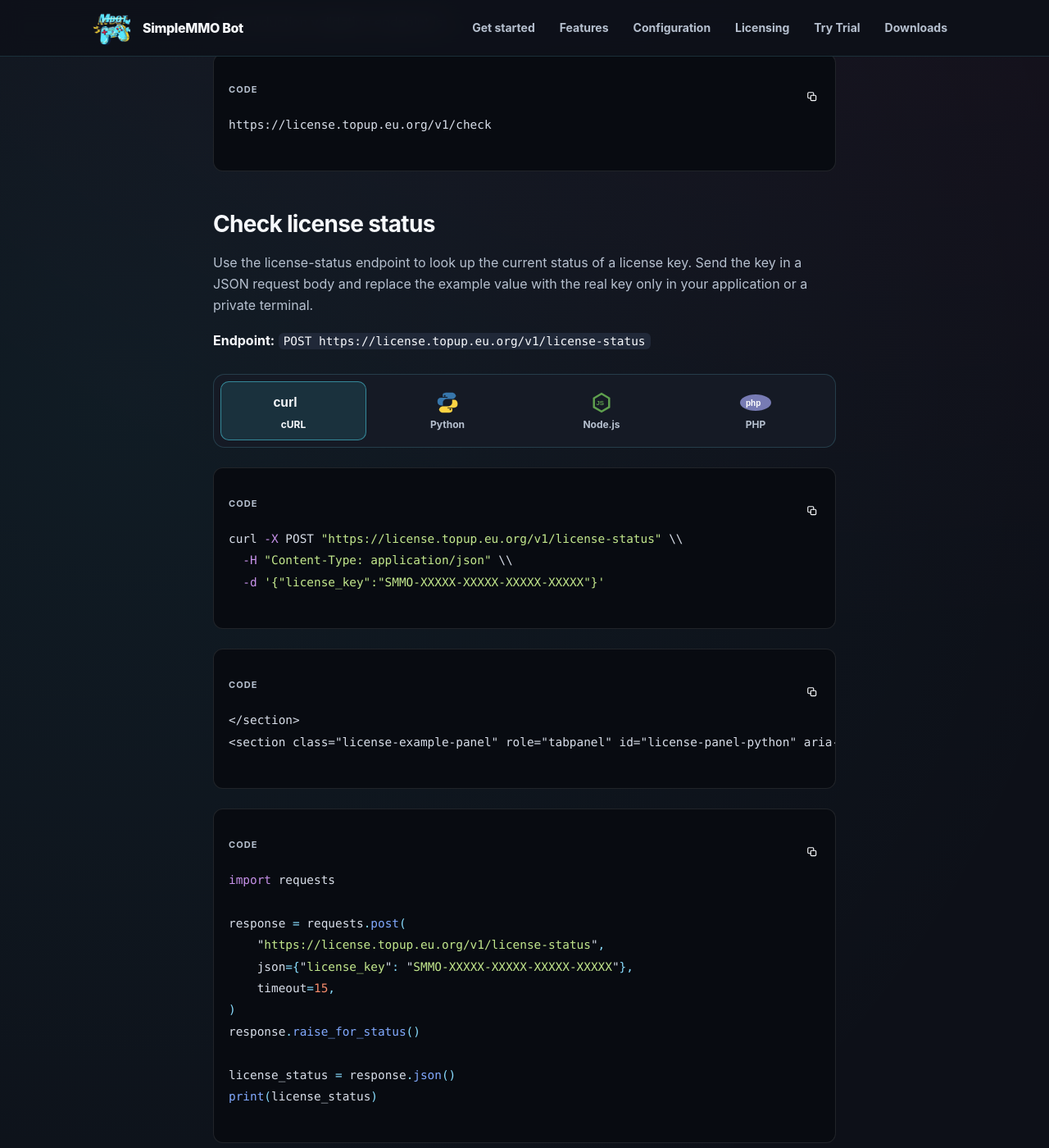
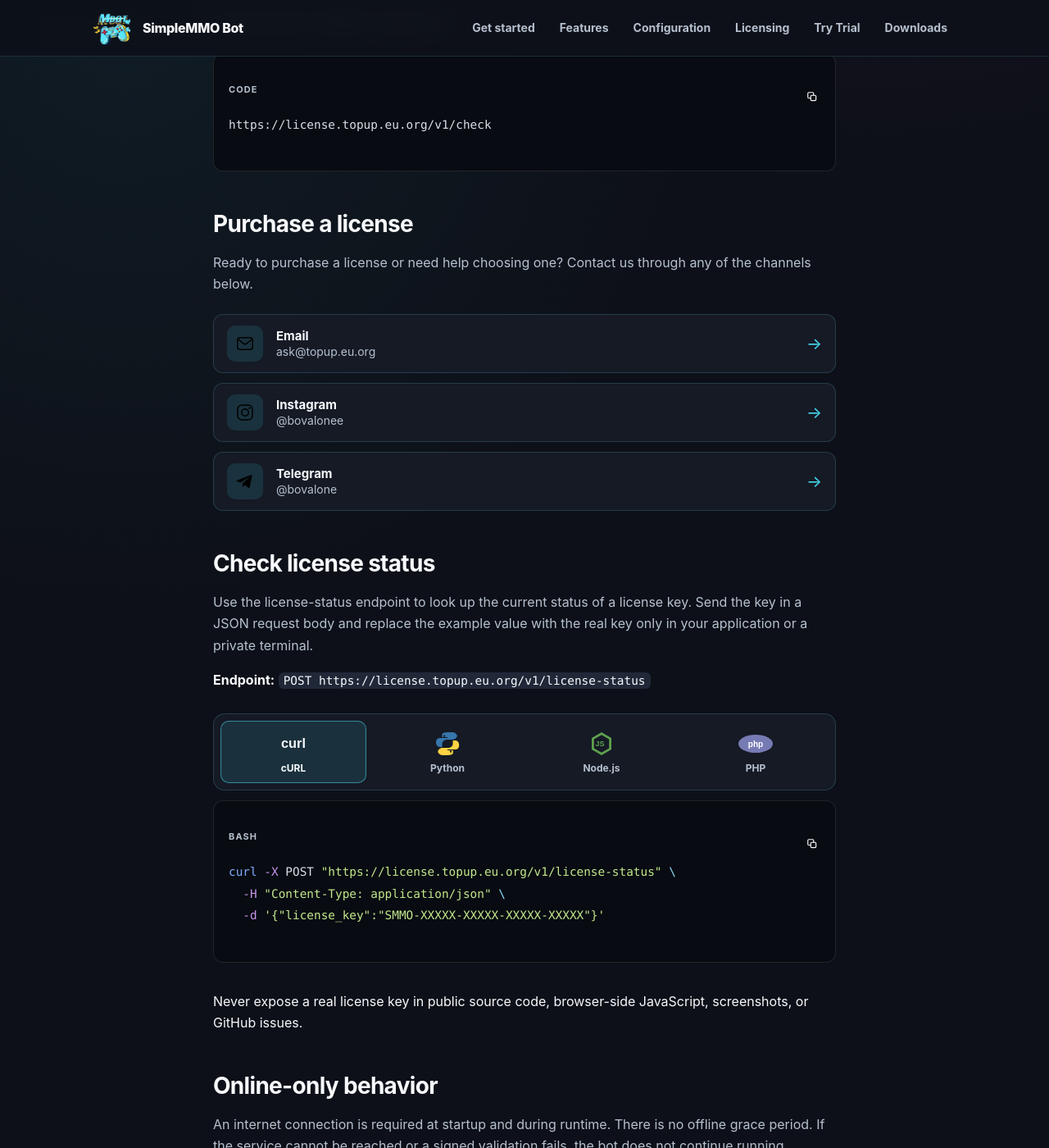
Before and after one commit to SMMURDA/simplemmo-bot, a Jekyll site: the page built from licensing.md, in a window 1280 px wide and 1400 px high, scrolled down 502 px. Shown: the whole window at 82% size. Built offline with Jekyll 4.4.1, drawn with Linux system fonts in a browser that asks for light colours; some of the changed text lies outside the part shown.

Commit message:
fixed - license

````diff
--- a/_layouts/default.html
+++ b/_layouts/default.html
@@ -7,7 +7,7 @@
   <meta name="theme-color" content="#0d1018">
   {% seo %}
   <link rel="icon" type="image/png" href="/assets/images/mbot-favicon.png">
-  <link rel="stylesheet" href="/assets/css/site.css?v=20260719-1">
+  <link rel="stylesheet" href="/assets/css/site.css?v=20260719-2">
 </head>
 <body>
   <a class="skip-link" href="#main-content">Skip to content</a>
@@ -64,6 +64,6 @@
       </a>
     </nav>
   </footer>
-  <script src="/assets/js/site.js?v=20260719-1" defer></script>
+  <script src="/assets/js/site.js?v=20260719-2" defer></script>
 </body>
 </html>
--- a/assets/css/site.css
+++ b/assets/css/site.css
@@ -716,3 +716,14 @@ body.image-lightbox-open { overflow: hidden; }
 .license-example-panel > .highlight, .license-example-panel > .code-sample { margin: 12px 0 0; }
 @media (max-width: 520px) { .license-example-tabs { gap: 6px; padding: 6px; } .license-example-tab { min-height: 64px; font-size: 11px; } .license-language-logo { transform: scale(.88); } .license-example-panel .highlight pre, .license-example-panel pre { font-size: 12px; } }
 @media (prefers-reduced-motion: reduce) { .license-example-tab { transition: none; } .license-example-tab:hover { transform: none; } }
+
+/* Final alignment for the compact license language picker. */
+.license-example-tabs { align-items: stretch; }
+.license-example-tab { grid-template-rows: 32px 14px; align-items: center; min-height: 76px; gap: 7px; }
+.license-logo-frame { width: 56px; height: 32px; display: grid; place-items: center; }
+.license-language-logo { width: 32px; height: 32px; overflow: visible; }
+.license-language-logo--curl { width: 56px; height: 32px; }
+.license-language-logo--php { width: 52px; height: 32px; }
+.license-example-tab > span:last-child { align-self: center; white-space: nowrap; }
+.license-example-panel .highlight { margin-top: 12px; }
+@media (max-width: 520px) { .license-example-tab { grid-template-rows: 30px 14px; min-height: 72px; gap: 6px; } .license-logo-frame { transform: scale(.94); } }
--- a/licensing.md
+++ b/licensing.md
@@ -21,112 +21,6 @@ The production validation endpoint is:
 https://license.topup.eu.org/v1/check
 ```
 
-## Check license status
-
-Use the license-status endpoint to look up the current status of a license key. Send the key in a JSON request body and replace the example value with the real key only in your application or a private terminal.
-
-**Endpoint:** `POST https://license.topup.eu.org/v1/license-status`
-
-<div class="license-examples" data-license-examples>
-  <div class="license-example-tabs" role="tablist" aria-label="License status examples">
-    <button class="license-example-tab is-active" type="button" role="tab" id="license-tab-curl" aria-selected="true" aria-controls="license-panel-curl" data-license-tab="curl">
-      <svg class="license-language-logo license-language-logo--curl" viewBox="0 0 72 28" aria-hidden="true"><text x="2" y="21" fill="currentColor" font-family="Arial, sans-serif" font-size="22" font-weight="700">curl</text></svg>
-      <span>cURL</span>
-    </button>
-    <button class="license-example-tab" type="button" role="tab" id="license-tab-python" aria-selected="false" aria-controls="license-panel-python" data-license-tab="python" tabindex="-1">
-      <svg class="license-language-logo license-language-logo--python" viewBox="0 0 32 32" aria-hidden="true"><path fill="#3776ab" d="M16 2c-7 0-6.6 3-6.6 3v3h6.8v1H7c-3.3 0-5 2-5 5.3 0 3.3 1.7 5.7 5 5.7h2.6v-3.7c0-3.3 2.8-5.4 6.2-5.4h6.6c3.1 0 5.6-2.6 5.6-5.8V7.9C28 4.6 25.4 2 22.2 2H16Zm-3.8 3.4a1.2 1.2 0 1 1 0 2.4 1.2 1.2 0 0 1 0-2.4Z"/><path fill="#ffd343" d="M16.2 30c7 0 6.6-3 6.6-3v-3H16v-1h9.2c3.3 0 5-2 5-5.3 0-3.3-1.7-5.7-5-5.7h-2.6v3.7c0 3.3-2.8 5.4-6.2 5.4H9.8c-3.1 0-5.6 2.6-5.6 5.8v-1.8C4.2 27.4 6.8 30 10 30h6.2Zm3.8-3.4a1.2 1.2 0 1 1 0-2.4 1.2 1.2 0 0 1 0 2.4Z"/></svg>
-      <span>Python</span>
-    </button>
-    <button class="license-example-tab" type="button" role="tab" id="license-tab-node" aria-selected="false" aria-controls="license-panel-node" data-license-tab="node" tabindex="-1">
-      <svg class="license-language-logo license-language-logo--node" viewBox="0 0 32 32" aria-hidden="true"><path fill="#5fa04e" d="m16 2 12 7v14l-12 7L4 23V9l12-7Zm0 3.2L6.8 10.5v11L16 26.8l9.2-5.3v-11L16 5.2Z"/><text x="8.5" y="19.2" fill="#5fa04e" font-family="Arial, sans-serif" font-size="9" font-weight="700">JS</text></svg>
-      <span>Node.js</span>
-    </button>
-    <button class="license-example-tab" type="button" role="tab" id="license-tab-php" aria-selected="false" aria-controls="license-panel-php" data-license-tab="php" tabindex="-1">
-      <svg class="license-language-logo license-language-logo--php" viewBox="0 0 42 28" aria-hidden="true"><ellipse cx="21" cy="14" rx="19" ry="10" fill="#777bb4"/><text x="9" y="17.5" fill="#fff" font-family="Arial, sans-serif" font-size="10" font-weight="700">php</text></svg>
-      <span>PHP</span>
-    </button>
-  </div>
-
-  <div class="license-example-panels">
-    <section class="license-example-panel" role="tabpanel" id="license-panel-curl" aria-labelledby="license-tab-curl" data-license-panel="curl" markdown="1">
-
-```bash
-curl -X POST "https://license.topup.eu.org/v1/license-status" \\
-  -H "Content-Type: application/json" \\
-  -d '{"license_key":"SMMO-XXXXX-XXXXX-XXXXX-XXXXX"}'
-```
-
-    </section>
-    <section class="license-example-panel" role="tabpanel" id="license-panel-python" aria-labelledby="license-tab-python" data-license-panel="python" hidden markdown="1">
-
-```python
-import requests
-
-response = requests.post(
-    "https://license.topup.eu.org/v1/license-status",
-    json={"license_key": "SMMO-XXXXX-XXXXX-XXXXX-XXXXX"},
-    timeout=15,
-)
-response.raise_for_status()
-
-license_status = response.json()
-print(license_status)
-```
-
-    </section>
-    <section class="license-example-panel" role="tabpanel" id="license-panel-node" aria-labelledby="license-tab-node" data-license-panel="node" hidden markdown="1">
-
-```javascript
-const response = await fetch("https://license.topup.eu.org/v1/license-status", {
-  method: "POST",
-  headers: { "Content-Type": "application/json" },
-  body: JSON.stringify({
-    license_key: "SMMO-XXXXX-XXXXX-XXXXX-XXXXX",
-  }),
-});
-
-if (!response.ok) {
-  throw new Error(`License status request failed: ${response.status}`);
-}
-
-const licenseStatus = await response.json();
-console.log(licenseStatus);
-```
-
-    </section>
-    <section class="license-example-panel" role="tabpanel" id="license-panel-php" aria-labelledby="license-tab-php" data-license-panel="php" hidden markdown="1">
-
-```php
-<?php
-
-$curl = curl_init("https://license.topup.eu.org/v1/license-status");
-curl_setopt_array($curl, [
-    CURLOPT_POST => true,
-    CURLOPT_HTTPHEADER => ["Content-Type: application/json"],
-    CURLOPT_POSTFIELDS => json_encode([
-        "license_key" => "SMMO-XXXXX-XXXXX-XXXXX-XXXXX",
-    ]),
-    CURLOPT_RETURNTRANSFER => true,
-    CURLOPT_TIMEOUT => 15,
-]);
-
-$response = curl_exec($curl);
-$statusCode = curl_getinfo($curl, CURLINFO_HTTP_CODE);
-curl_close($curl);
-
-if ($response === false || $statusCode < 200 || $statusCode >= 300) {
-    throw new RuntimeException("License status request failed.");
-}
-
-$licenseStatus = json_decode($response, true, flags: JSON_THROW_ON_ERROR);
-print_r($licenseStatus);
-```
-
-    </section>
-  </div>
-</div>
-<callout icon="⚠️">Never expose a real license key in public source code, browser-side JavaScript, screenshots, or GitHub issues.</callout>
-
 ## Purchase a license
 
 Ready to purchase a license or need help choosing one? Contact us through any of the channels below.
@@ -149,9 +43,95 @@ Ready to purchase a license or need help choosing one? Contact us through any of
   </a>
 </div>
 
+## Check license status
+
+Use the license-status endpoint to look up the current status of a license key. Send the key in a JSON request body and replace the example value with the real key only in your application or a private terminal.
+
+**Endpoint:** `POST https://license.topup.eu.org/v1/license-status`
+
+<div class="license-examples" data-license-examples>
+  <div class="license-example-tabs" role="tablist" aria-label="License status examples">
+    <button class="license-example-tab is-active" type="button" role="tab" id="license-tab-curl" aria-selected="true" aria-controls="license-panel-curl" data-license-tab="curl">
+      <span class="license-logo-frame" aria-hidden="true"><svg class="license-language-logo license-language-logo--curl" viewBox="0 0 72 32"><text x="36" y="22" text-anchor="middle" fill="currentColor" font-family="Arial, sans-serif" font-size="21" font-weight="700">curl</text></svg></span><span>cURL</span>
+    </button>
+    <button class="license-example-tab" type="button" role="tab" id="license-tab-python" aria-selected="false" aria-controls="license-panel-python" data-license-tab="python" tabindex="-1">
+      <span class="license-logo-frame" aria-hidden="true"><svg class="license-language-logo" viewBox="0 0 32 32"><path fill="#3776ab" d="M16 2c-7 0-6.6 3-6.6 3v3h6.8v1H7c-3.3 0-5 2-5 5.3 0 3.3 1.7 5.7 5 5.7h2.6v-3.7c0-3.3 2.8-5.4 6.2-5.4h6.6c3.1 0 5.6-2.6 5.6-5.8V7.9C28 4.6 25.4 2 22.2 2H16Zm-3.8 3.4a1.2 1.2 0 1 1 0 2.4 1.2 1.2 0 0 1 0-2.4Z"/><path fill="#ffd343" d="M16.2 30c7 0 6.6-3 6.6-3v-3H16v-1h9.2c3.3 0 5-2 5-5.3 0-3.3-1.7-5.7-5-5.7h-2.6v3.7c0 3.3-2.8 5.4-6.2 5.4H9.8c-3.1 0-5.6 2.6-5.6 5.8v-1.8C4.2 27.4 6.8 30 10 30h6.2Zm3.8-3.4a1.2 1.2 0 1 1 0-2.4 1.2 1.2 0 0 1 0 2.4Z"/></svg></span><span>Python</span>
+    </button>
+    <button class="license-example-tab" type="button" role="tab" id="license-tab-node" aria-selected="false" aria-controls="license-panel-node" data-license-tab="node" tabindex="-1">
+      <span class="license-logo-frame" aria-hidden="true"><svg class="license-language-logo" viewBox="0 0 32 32"><path fill="#5fa04e" d="m16 2 12 7v14l-12 7L4 23V9l12-7Zm0 3.2L6.8 10.5v11L16 26.8l9.2-5.3v-11L16 5.2Z"/><text x="8.5" y="19.2" fill="#5fa04e" font-family="Arial, sans-serif" font-size="9" font-weight="700">JS</text></svg></span><span>Node.js</span>
+    </button>
+    <button class="license-example-tab" type="button" role="tab" id="license-tab-php" aria-selected="false" aria-controls="license-panel-php" data-license-tab="php" tabindex="-1">
+      <span class="license-logo-frame" aria-hidden="true"><svg class="license-language-logo license-language-logo--php" viewBox="0 0 48 32"><ellipse cx="24" cy="16" rx="21" ry="11" fill="#777bb4"/><text x="24" y="19.5" text-anchor="middle" fill="#fff" font-family="Arial, sans-serif" font-size="10" font-weight="700">php</text></svg></span><span>PHP</span>
+    </button>
+  </div>
+  <div class="license-example-panels">
+    <section class="license-example-panel" role="tabpanel" id="license-panel-curl" aria-labelledby="license-tab-curl" data-license-panel="curl">
+      <div class="highlight"><pre><code class="language-bash"><span class="nf">curl</span> <span class="k">-X</span> POST <span class="s">"https://license.topup.eu.org/v1/license-status"</span> <span class="o">\</span>
+  <span class="k">-H</span> <span class="s">"Content-Type: application/json"</span> <span class="o">\</span>
+  <span class="k">-d</span> <span class="s">'{"license_key":"SMMO-XXXXX-XXXXX-XXXXX-XXXXX"}'</span></code></pre></div>
+    </section>
+    <section class="license-example-panel" role="tabpanel" id="license-panel-python" aria-labelledby="license-tab-python" data-license-panel="python" hidden>
+      <div class="highlight"><pre><code class="language-python"><span class="k">import</span> <span class="nn">requests</span>
+
+response <span class="o">=</span> requests.<span class="nf">post</span>(
+    <span class="s">"https://license.topup.eu.org/v1/license-status"</span>,
+    json<span class="o">=</span>{<span class="s">"license_key"</span>: <span class="s">"SMMO-XXXXX-XXXXX-XXXXX-XXXXX"</span>},
+    timeout<span class="o">=</span><span class="mi">15</span>,
+)
+response.<span class="nf">raise_for_status</span>()
+
+license_status <span class="o">=</span> response.<span class="nf">json</span>()
+<span class="nf">print</span>(license_status)</code></pre></div>
+    </section>
+    <section class="license-example-panel" role="tabpanel" id="license-panel-node" aria-labelledby="license-tab-node" data-license-panel="node" hidden>
+      <div class="highlight"><pre><code class="language-javascript"><span class="k">const</span> response <span class="o">=</span> <span class="k">await</span> <span class="nf">fetch</span>(<span class="s">"https://license.topup.eu.org/v1/license-status"</span>, {
+  method: <span class="s">"POST"</span>,
+  headers: { <span class="s">"Content-Type"</span>: <span class="s">"application/json"</span> },
+  body: JSON.<span class="nf">stringify</span>({
+    license_key: <span class="s">"SMMO-XXXXX-XXXXX-XXXXX-XXXXX"</span>,
+  }),
+});
+
+<span class="k">if</span> (!response.ok) {
+  <span class="k">throw new</span> Error(<span class="s">`License status request failed: ${response.status}`</span>);
+}
+
+<span class="k">const</span> licenseStatus <span class="o">=</span> <span class="k">await</span> response.<span class="nf">json</span>();
+console.<span class="nf">log</span>(licenseStatus);</code></pre></div>
+    </section>
+    <section class="license-example-panel" role="tabpanel" id="license-panel-php" aria-labelledby="license-tab-php" data-license-panel="php" hidden>
+      <div class="highlight"><pre><code class="language-php"><span class="k">&lt;?php</span>
+
+<span class="nv">$curl</span> <span class="o">=</span> <span class="nf">curl_init</span>(<span class="s">"https://license.topup.eu.org/v1/license-status"</span>);
+<span class="nf">curl_setopt_array</span>(<span class="nv">$curl</span>, [
+    CURLOPT_POST <span class="o">=&gt;</span> <span class="k">true</span>,
+    CURLOPT_HTTPHEADER <span class="o">=&gt;</span> [<span class="s">"Content-Type: application/json"</span>],
+    CURLOPT_POSTFIELDS <span class="o">=&gt;</span> <span class="nf">json_encode</span>([
+        <span class="s">"license_key"</span> <span class="o">=&gt;</span> <span class="s">"SMMO-XXXXX-XXXXX-XXXXX-XXXXX"</span>,
+    ]),
+    CURLOPT_RETURNTRANSFER <span class="o">=&gt;</span> <span class="k">true</span>,
+    CURLOPT_TIMEOUT <span class="o">=&gt;</span> <span class="mi">15</span>,
+]);
+
+<span class="nv">$response</span> <span class="o">=</span> <span class="nf">curl_exec</span>(<span class="nv">$curl</span>);
+<span class="nv">$statusCode</span> <span class="o">=</span> <span class="nf">curl_getinfo</span>(<span class="nv">$curl</span>, CURLINFO_HTTP_CODE);
+<span class="nf">curl_close</span>(<span class="nv">$curl</span>);
+
+<span class="k">if</span> (<span class="nv">$response</span> <span class="o">===</span> <span class="k">false</span> <span class="o">||</span> <span class="nv">$statusCode</span> <span class="o">&lt;</span> <span class="mi">200</span> <span class="o">||</span> <span class="nv">$statusCode</span> <span class="o">&gt;=</span> <span class="mi">300</span>) {
+    <span class="k">throw new</span> RuntimeException(<span class="s">"License status request failed."</span>);
+}
+
+<span class="nv">$licenseStatus</span> <span class="o">=</span> <span class="nf">json_decode</span>(<span class="nv">$response</span>, <span class="k">true</span>, flags: JSON_THROW_ON_ERROR);
+<span class="nf">print_r</span>(<span class="nv">$licenseStatus</span>);</code></pre></div>
+    </section>
+  </div>
+</div>
+
+<callout icon="⚠️">Never expose a real license key in public source code, browser-side JavaScript, screenshots, or GitHub issues.</callout>
+
 ## Online-only behavior
 
-An internet connection is required at startup and during runtime. There is no offline grace period. If the service cannot be reached or a signed validation fails, the bot does not continue running[...]
+An internet connection is required at startup and during runtime. There is no offline grace period. If the service cannot be reached or a signed validation fails, the bot does not continue running.
 
 ## Device limits
 
````
